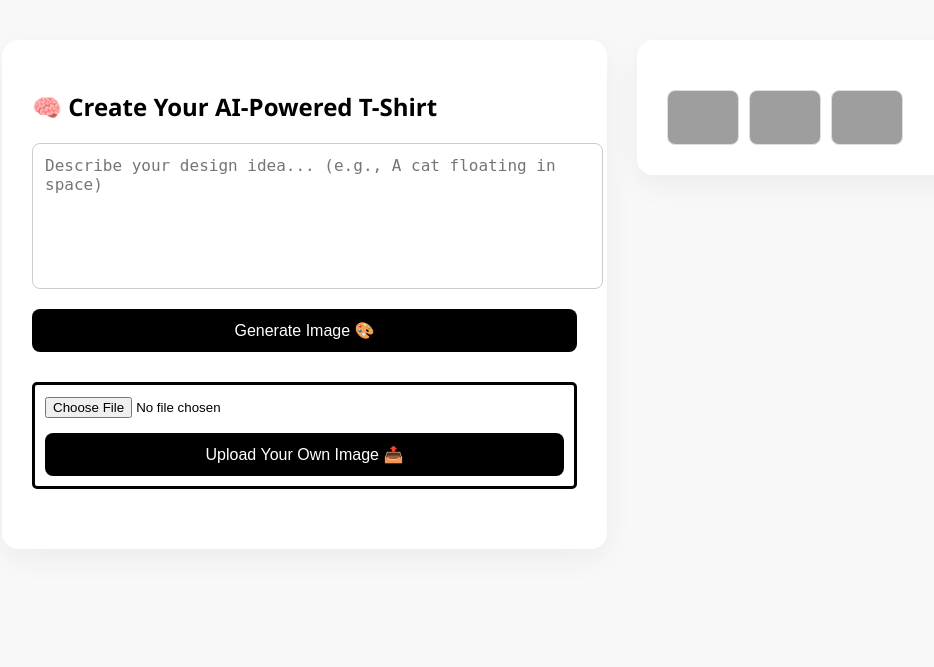
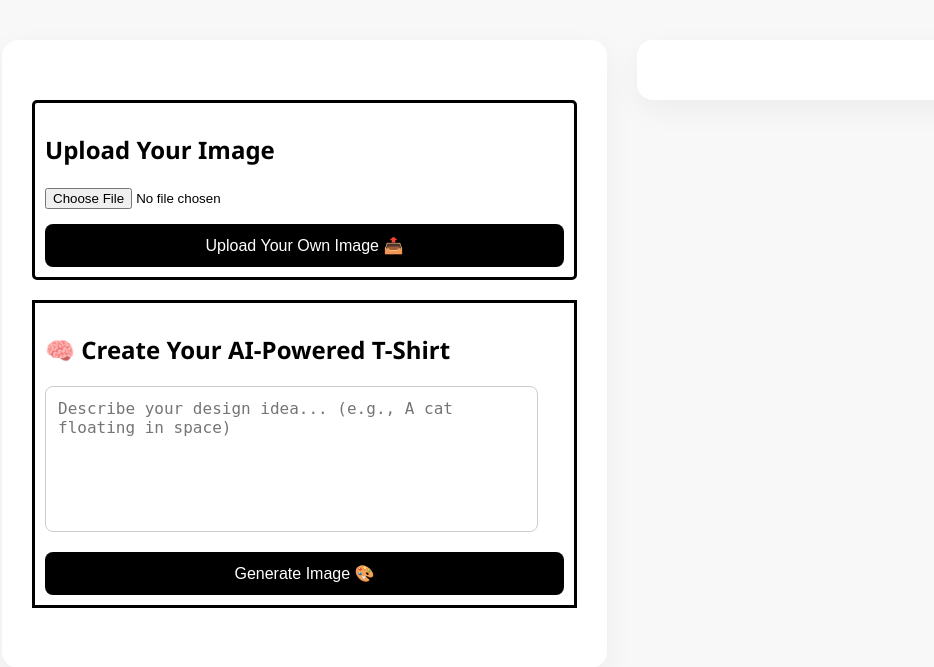
Before and after one commit to meetmaheshin/ai-tshirt-frontend, a Flask app: page / in a window 1280 px wide. Shown: the top 667 px of the page, without its empty margins (18-952 px from the left). Run offline with Flask 3, Linux system fonts and the light colour scheme; grey boxes are pictures that could not be loaded.

Commit message:
Updated  change5

```diff
--- a/templates/index.html
+++ b/templates/index.html
@@ -28,7 +28,7 @@
       box-shadow: 0 10px 30px rgba(0,0,0,0.05);
     }
     textarea {
-      width: 100%;
+      width: 90%;
       padding: 12px;
       font-size: 16px;
       border-radius: 8px;
@@ -142,6 +142,11 @@
       border: solid;
       padding: 10px;
     }
+    .ai-row {
+        border: solid;
+        margin-top: 20px;
+        padding: 10px;
+    }
 
 
   </style>
@@ -149,12 +154,15 @@
 <body>
   <div class="main">
     <div class="left">
+      <div class="upload-row">
+      <h2> Upload Your Image</h2>
+      <input type="file" id="uploadInput" accept="image/*" />
+      <button onclick="handleImageUpload()">Upload Your Own Image 📤</button>
+    </div>
+    <div class="ai-row">
       <h2>🧠 Create Your AI-Powered T-Shirt</h2>
       <textarea id="prompt" placeholder="Describe your design idea... (e.g., A cat floating in space)"></textarea>
       <button onclick="generateImage()">Generate Image 🎨</button>
-      <div class="upload-row">
-      <input type="file" id="uploadInput" accept="image/*" />
-      <button onclick="handleImageUpload()">Upload Your Own Image 📤</button>
     </div>
 
       <div class="mockup" id="mockup">
@@ -212,11 +220,11 @@
         <div id="loader" style="display:none; margin-top: 10px;">⏳ Generating Draft Order...</div>
 
       </div>
-      <div class="product-images">
+      <!-- <div class="product-images">
         <img src="https://www.shopveronica.xyz/cdn/shop/files/7475227925627128823_2048_d789a888-223f-4056-9590-16f97db8a21c.jpg" alt="White Shirt" onclick="changeTshirt('white')">
         <img src="https://www.shopveronica.xyz/cdn/shop/files/17733986507759019446_2048_62f368e5-6772-41f1-81df-38704bcf7b7e.jpg" alt="Black Shirt" onclick="changeTshirt('black')">
         <img src="https://www.shopveronica.xyz/cdn/shop/files/1163147699400027616_2048.jpg" alt="Gray Shirt" onclick="changeTshirt('gray')">
-      </div>
+      </div> -->
     </div>
   </div>
 
```
